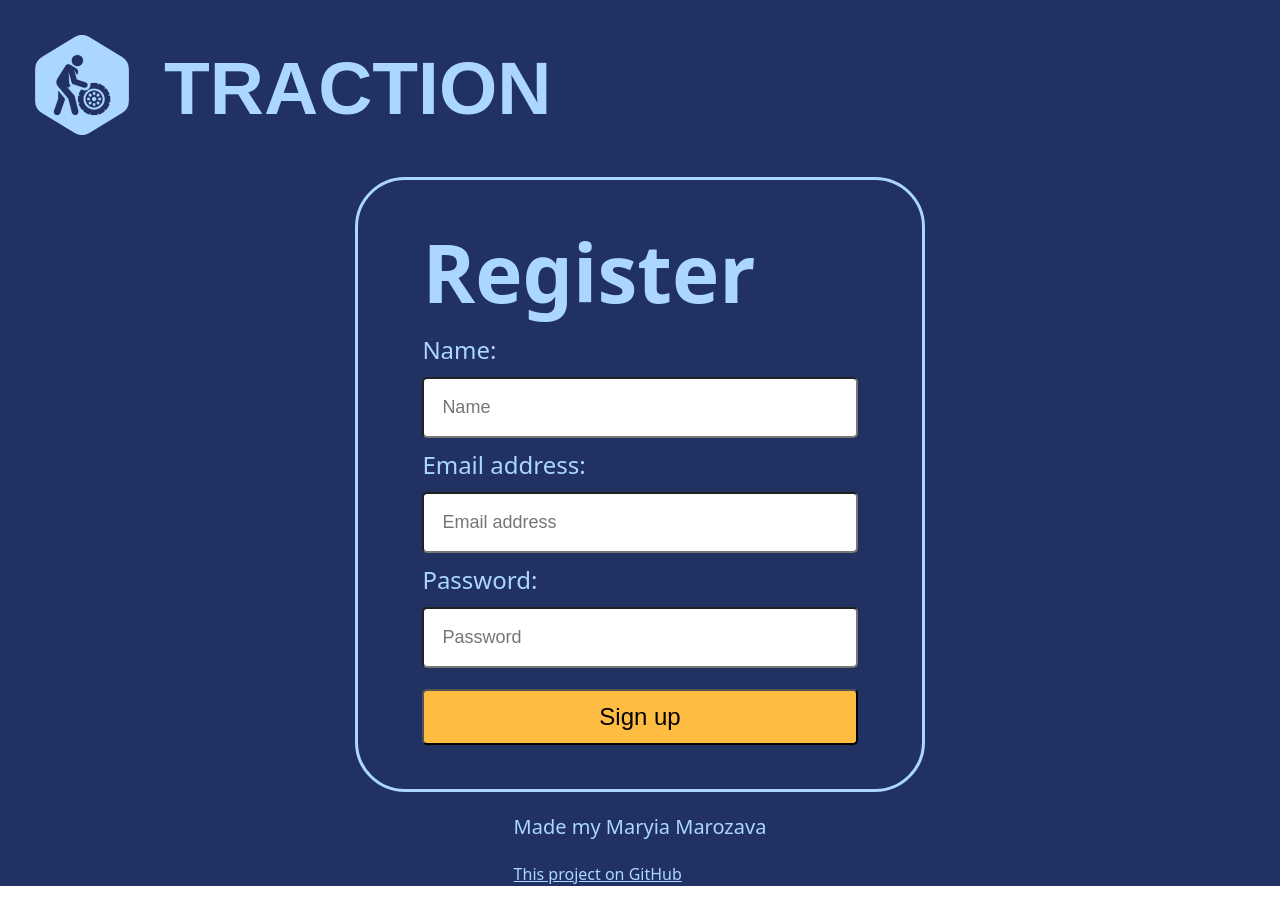
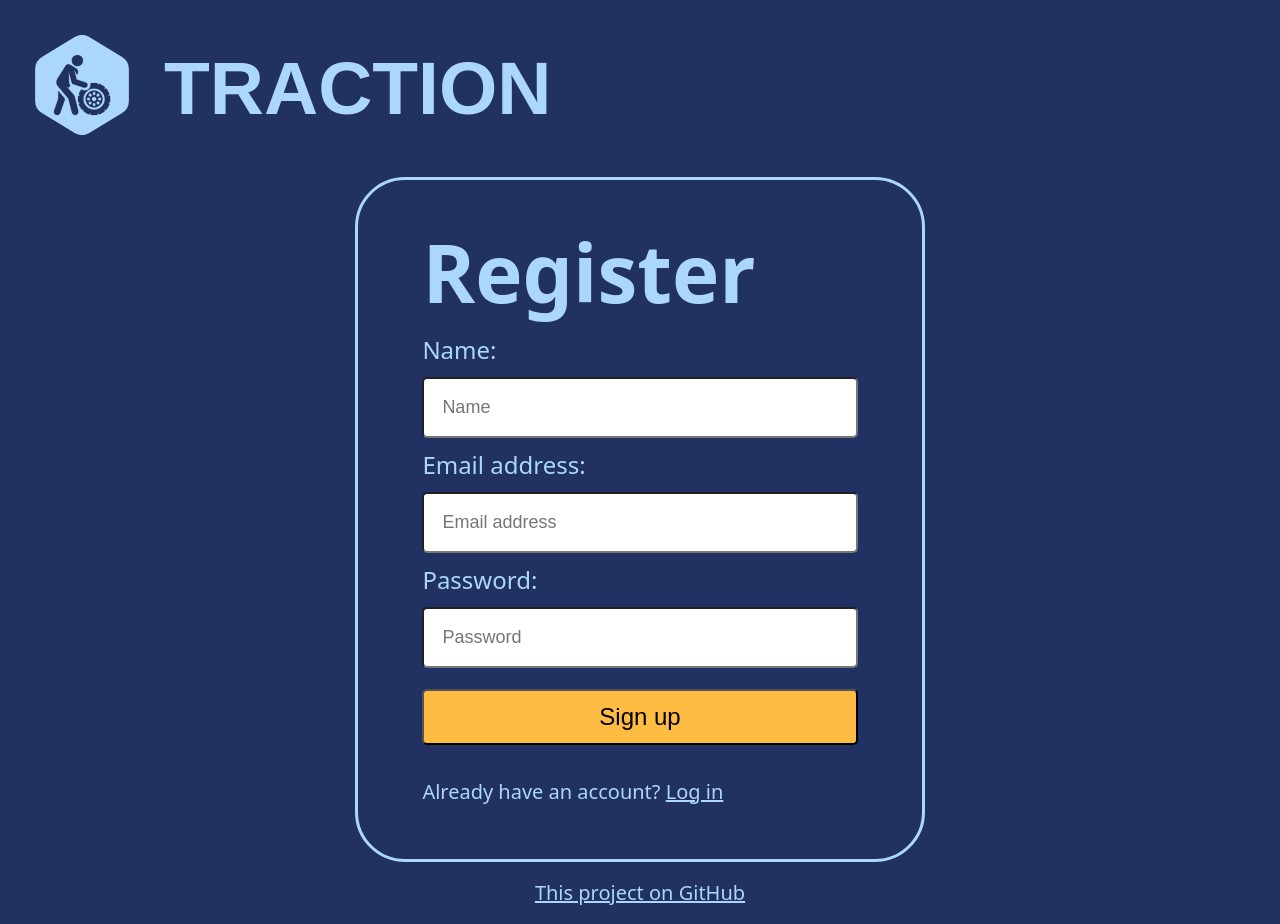
Before and after one commit to marmaryia/job-application-tracker, a React (Vite) app: page /register in a window 1280 px wide. Before the commit the page ends 886 px from the top, so only its background shows below. Built offline with nearby package versions, Linux system fonts and the light colour scheme; a web font is replaced by a local one.

Commit message:
add styling to footer

```diff
--- a/src/components/Footer.tsx
+++ b/src/components/Footer.tsx
@@ -3,7 +3,6 @@ import { Link } from "react-router-dom";
 function Footer() {
   return (
     <footer>
-      <p>Made my Maryia Marozava</p>
       <Link to={"https://github.com/marmaryia/job-application-tracker"}>
         This project on GitHub
       </Link>
--- a/src/components/Register.tsx
+++ b/src/components/Register.tsx
@@ -1,5 +1,5 @@
 import { useState, useContext } from "react";
-import { useNavigate, Navigate } from "react-router-dom";
+import { useNavigate, Navigate, Link } from "react-router-dom";
 
 import { registerNewUser } from "../api";
 import { processServerError } from "../utils/errors";
@@ -107,6 +107,9 @@ function Register() {
         <button type="submit" className="auth-button">
           Sign up
         </button>
+        <p>
+          Already have an account? <Link to="/login">Log in</Link>
+        </p>
       </form>
     </section>
   );
--- a/src/styles/Header.css
+++ b/src/styles/Header.css
@@ -5,7 +5,6 @@ header {
     display: flex;
     flex-direction: row;
     justify-content: space-between;
-
 }
 
 #logo-svg {
@@ -24,3 +23,19 @@ header {
    background-color: transparent;
    margin-inline: 2em;
 }
+
+footer{
+    margin: 0;
+    padding-block: 1em;
+    width: 100%;
+    display: flex;
+    flex-direction: row;
+    justify-content: space-around;
+}
+
+footer a{
+    display: flex;
+    align-items: center;
+    justify-content: center;
+    font-size: 1.25em;
+}
```
